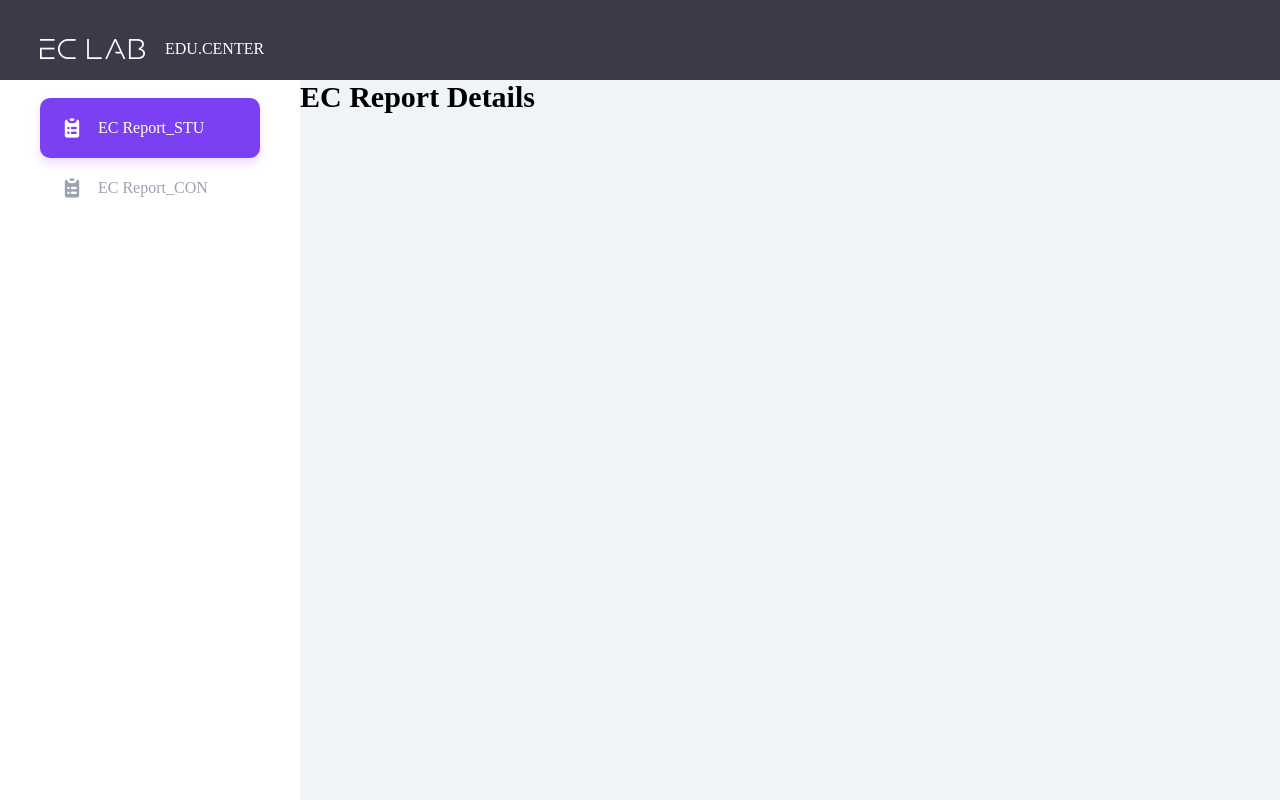
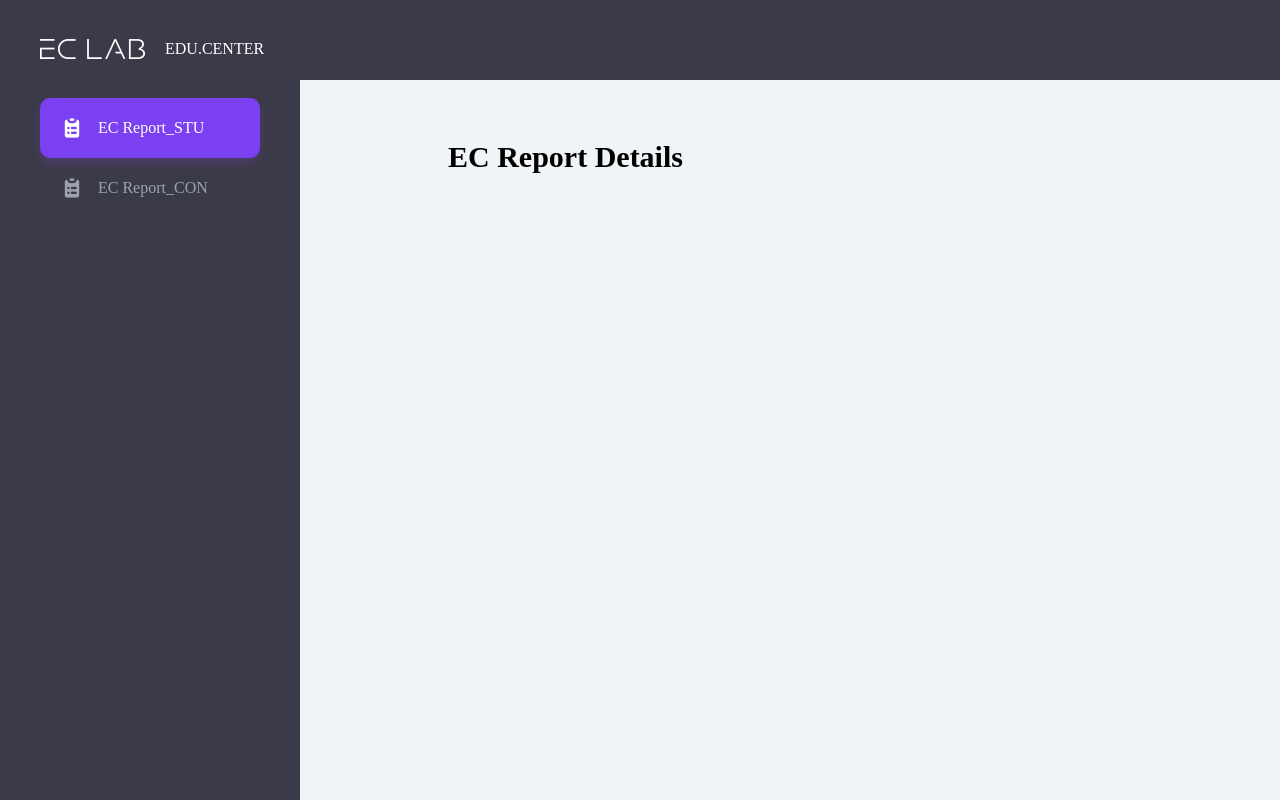
Before and after one commit to hyeonmyung/eclab-test, a Next.js app: page /stu in a window 1280 px wide. Built offline with nearby package versions, Linux system fonts and the light colour scheme; no server answers; a web font is replaced by a local one.

Commit message:
style: 풀스크린으로 차게 스타일 수정

```diff
--- a/src/components/CommonLayout.tsx
+++ b/src/components/CommonLayout.tsx
@@ -10,7 +10,9 @@ const CommonLayout: FunctionComponent<PageProps> = ({ page, children }) => {
       <Header />
       <ContentFlex>
         <SideMenu page={page} />
-        <ContentInner>{children}</ContentInner>
+        <ContentLayout>
+          <ContentInner>{children}</ContentInner>
+        </ContentLayout>
       </ContentFlex>
     </>
   );
@@ -19,11 +21,16 @@ const ContentFlex = styled.div`
   display: flex;
   align-items: flex-start;
   padding-top: 80px;
-  height: 100%;
+  min-height: 100%;
+  background-color: #3b3a48;
+`;
+const ContentLayout = styled.div`
+  width: 100%;
+  min-height: calc(100vh - 80px);
+  padding: 60px 148px;
+  background-color: #f1f4f6;
 `;
 const ContentInner = styled.div`
-  width: 100%;
-  height: 100%;
-  background-color: #f1f4f6;
+  width: 1024px;
 `;
 export default CommonLayout;
```
